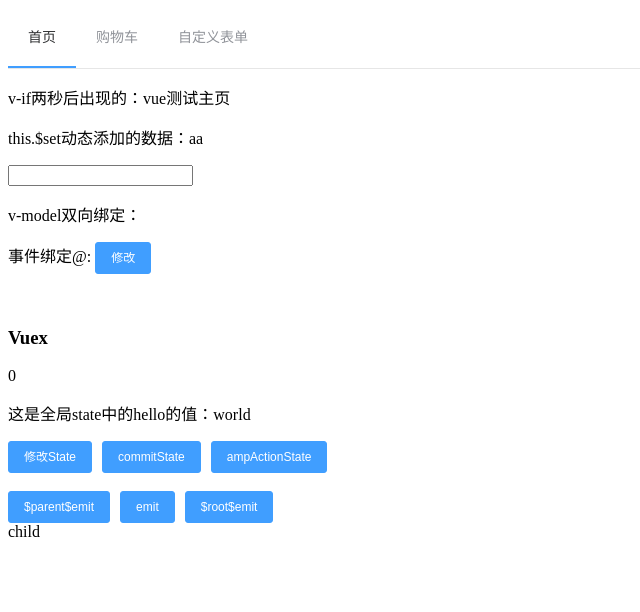
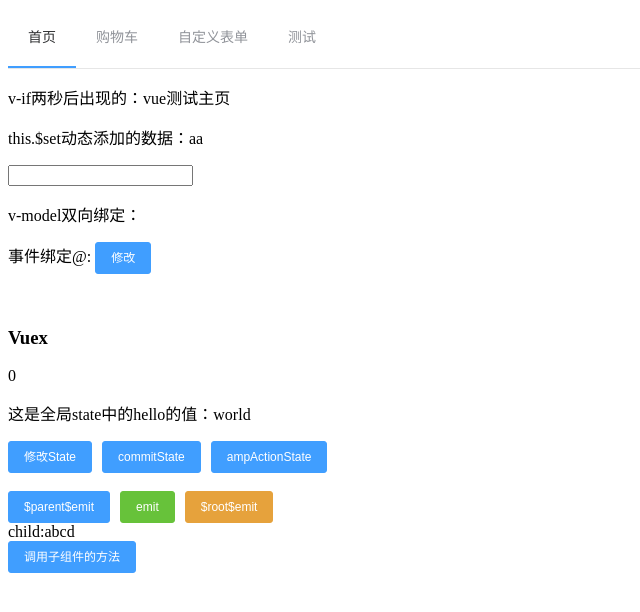
Before and after one commit to chenzway/vue-cart, a Vue app: page / in a window 1280 px wide. Shown: the top 612 px of the page, without its empty margins (0-640 px from the left). Built offline with nearby package versions, Linux system fonts and the light colour scheme.

Commit message:
add child emit

```diff
--- a/src/App.vue
+++ b/src/App.vue
@@ -9,6 +9,9 @@
       </el-menu-item>
       <el-menu-item index="3">
         <router-link to="/form" tag="li">自定义表单</router-link>
+      </el-menu-item>
+      <el-menu-item index="4">
+        <router-link to="/test" tag="li">测试</router-link>
       </el-menu-item>
     </el-menu>
 
--- a/src/components/Child.vue
+++ b/src/components/Child.vue
@@ -1,6 +1,6 @@
 <template>
   <div class="Child">
-  child
+  child:{{child}}
   </div>
 </template>
 
@@ -9,6 +9,7 @@ export default {
   name: 'child',
   data() {
     return {
+      child:'abcd'
     };
   },
   created () {
--- /dev/null
+++ b/src/components/Emit.vue
@@ -0,0 +1,33 @@
+<template>
+  <div class="emit">
+    <el-button type="primary" @click="click">$parent$emit</el-button>
+    <el-button type="success" @click="click1">emit</el-button>
+    <el-button type="warning" @click="click2">$root$emit</el-button>
+
+  </div>
+</template>
+
+<script type="text/ecmascript-6">
+export default {
+  name: 'emit',
+  data() {
+    return {
+    };
+  },
+  methods: {
+    click() {
+      this.$parent.$emit('fromTest', 'aaa');
+    },
+    click1() {
+      this.$emit('fromTestEmit', 'fromTestEmit')
+    },
+    click2() {
+      this.$root.$emit('rootEmit', 'rootEmit')
+    }
+  },
+};
+</script>
+
+<style scoped lang="stylus">
+
+</style>
--- a/src/components/Home.vue
+++ b/src/components/Home.vue
@@ -17,17 +17,18 @@
     <el-button type="primary" @click="actionCount">修改State</el-button>
     <el-button type="primary" @click="commitCount">commitState</el-button>
     <el-button type="primary" @click="ampActionCount">ampActionState</el-button>
-    <br/>
-    <br/>
-    <test @fromTestEmit="handleChild"></test>
-    <child></child>
+    <br />
+    <br />
+    <emit @fromTestEmit="handleChild"></emit>
+    <child ref="child"></child>
+    <el-button type="primary" @click="changeChild">调用子组件的方法</el-button>
   </div>
 </template>
 
 <script>
 import { mapState, mapGetters, mapMutations, mapActions } from 'vuex';
-import Test from './Test'
-import Child from './Child'
+import Emit from './Emit';
+import Child from './Child';
 
 export default {
   name: 'home',
@@ -40,7 +41,7 @@ export default {
     };
   },
   components: {
-    Test,
+    Emit,
     Child
   },
   computed: {
@@ -62,12 +63,11 @@ export default {
     }, 2000);
 
     this.$on('fromTest', val => {
-      console.log(val)
+      console.log(val);
     });
     this.$root.$on('rootEmit', val => {
-      console.log(val)
+      console.log(val);
     });
-
   },
   methods: {
     ...mapActions({ adda: 'count' }),
@@ -86,10 +86,21 @@ export default {
       this.adda(5);
     },
     handleChild(val) {
-      console.log(val)
+      console.log(val);
+    },
+    changeChild() {
+      this.$refs.child.child = 'ffff';
     }
-  },
+  }
 };
+
+f();
+var scope = 'local scope';
+function f() {
+  console.log(scope);
+}
+console.log(f.prototype)
+console.log(f.__proto__)
 </script>
 
 <style lang="stylus" scoped></style>
--- a/src/components/Test.vue
+++ b/src/components/Test.vue
@@ -1,33 +1,15 @@
 <template>
-  <div class="Test">
-    <el-button type="primary" @click="click">$parent$emit</el-button>
-    <el-button type="primary" @click="click1">emit</el-button>
-    <el-button type="primary" @click="click2">$root$emit</el-button>
-
-  </div>
+  <div class="test">test</div>
 </template>
 
 <script type="text/ecmascript-6">
 export default {
   name: 'test',
   data() {
-    return {
-    };
-  },
-  methods: {
-    click() {
-      this.$parent.$emit('fromTest', 'aaa');
-    },
-    click1() {
-      this.$emit('fromTestEmit', 'fromTestEmit')
-    },
-    click2() {
-      this.$root.$emit('rootEmit', 'rootEmit')
-    }
-  },
+    return {};
+  }
 };
+
 </script>
 
-<style scoped lang="stylus">
-
-</style>
+<style scoped lang="stylus"></style>
--- a/src/router/index.js
+++ b/src/router/index.js
@@ -17,7 +17,8 @@ const router = new VueRouter({
       name: 'form',
       component: () => import('@/components/form/Index')
     },
-    { path: '/cart', name: 'cart', component: () => import('@/components/cart/Index') }
+    { path: '/cart', name: 'cart', component: () => import('@/components/cart/Index') },
+    { path: '/test', test: 'cart', component: () => import('@/components/Test') }
   ]
 });
 
```
